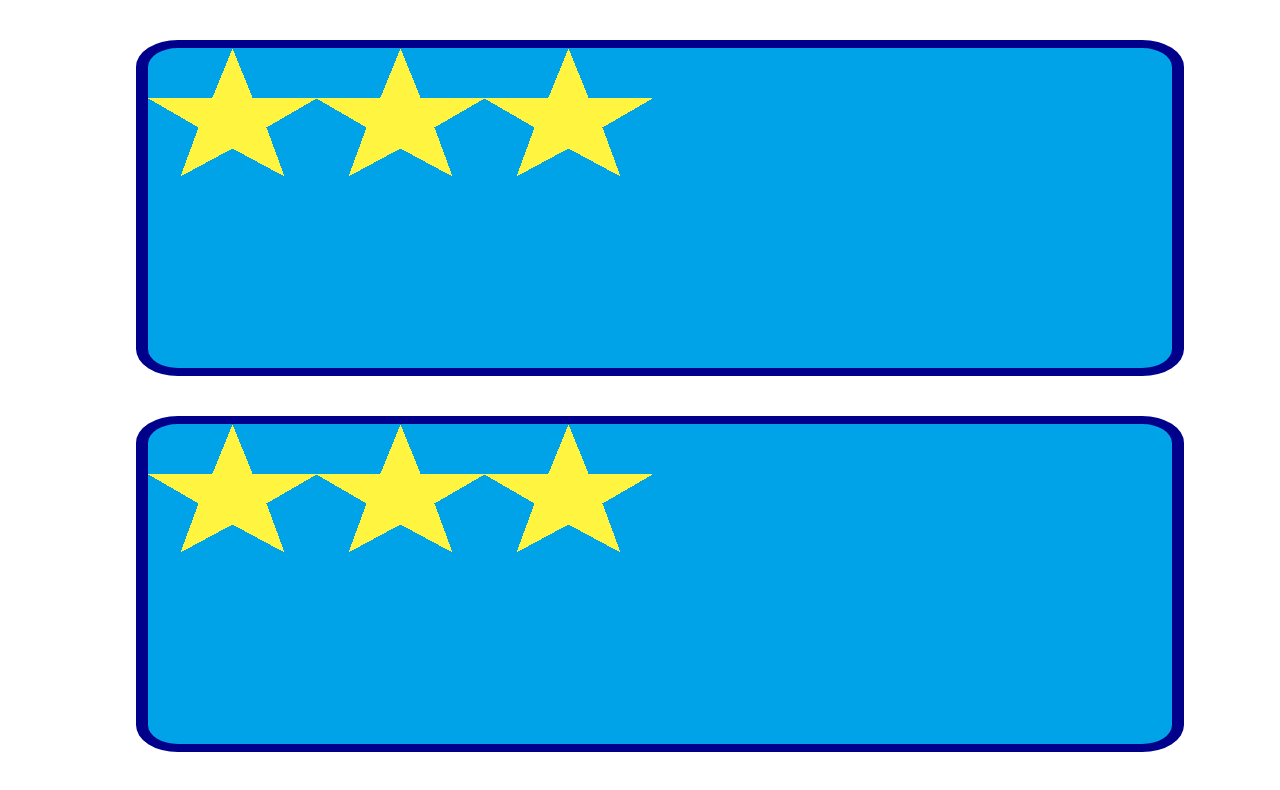
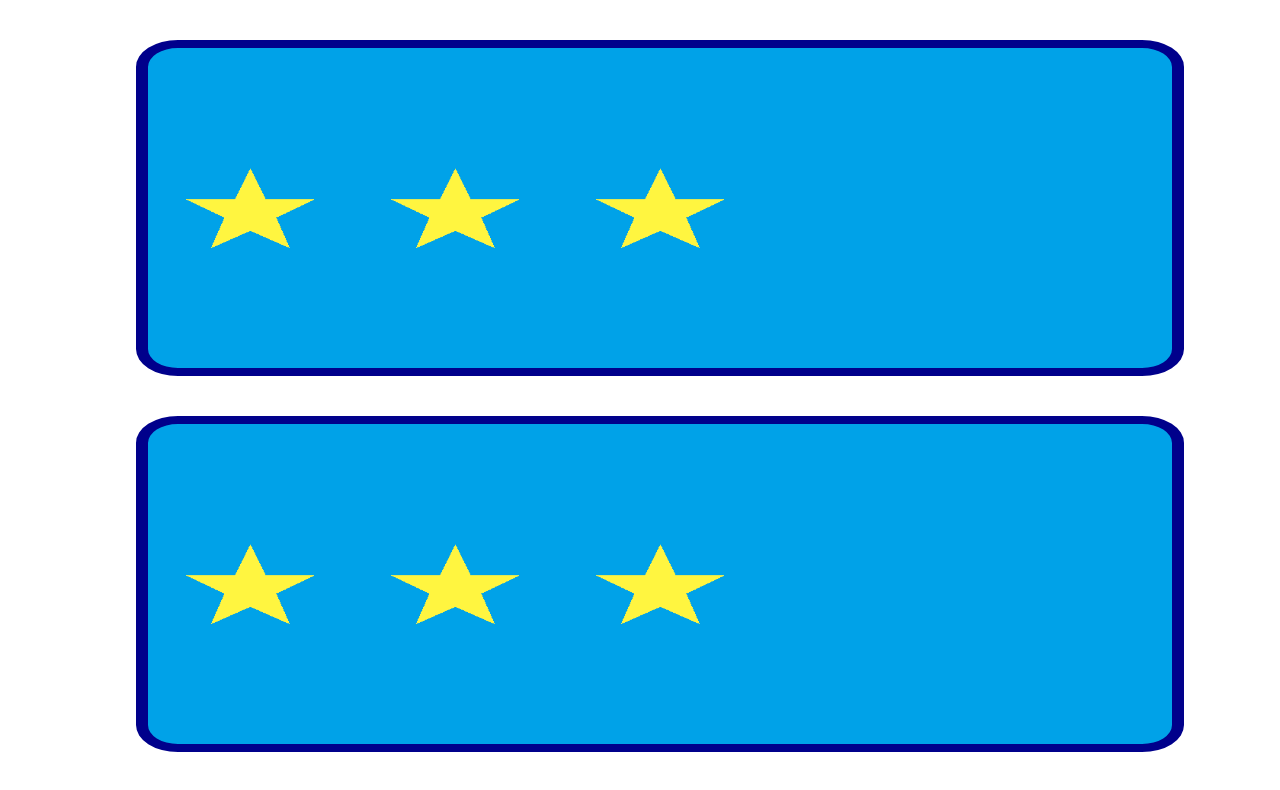
Before and after one commit to lwarnock/PuzzleBoard, an Angular app in the folder PuzzleBoard-App/: page / in a window 1280 px wide. Shown: the top 790 px of the page. Built offline with nearby package versions, Linux system fonts and the light colour scheme.

Commit message:
Ammended the issues regarding spacing of items. Items now align vertically in the centre of the board and space out horizontally based on a calculated distance. This also works with window resizing.

```diff
--- a/PuzzleBoard-App/src/app/item/item.component.css
+++ b/PuzzleBoard-App/src/app/item/item.component.css
@@ -1,7 +1,7 @@
 .Item {
     /* Size metrics - Will need media queries to generate as square elements to avoid stretching images*/
-    height: 2vh;
-    width: 2vw;
+    height: 10vh;
+    width: 10vw;
 
     /* Positioning data */
     float:left;
@@ -9,4 +9,9 @@
     /* Background image settings */
     background-repeat: no-repeat;
     background-size: cover;
+
+    padding-top: 15vh;
+
+    margin-left: 3vw;
+    margin-right:3vw;
 }
--- a/PuzzleBoard-App/src/app/item/item.component.html
+++ b/PuzzleBoard-App/src/app/item/item.component.html
@@ -1 +1 @@
-<img src="../../assets/Item.png" class="image" alt=""/>
+<img src="../../assets/Item.png" class="Item" alt="" cdkDrag/>
--- a/PuzzleBoard-App/src/app/item/item.component.ts
+++ b/PuzzleBoard-App/src/app/item/item.component.ts
@@ -14,14 +14,31 @@ import { PuzzleBoardComponent } from '../puzzle-board/puzzle-board.component';
  */
 export class ItemComponent implements OnInit {
 
+  private distance: number = 0
+
   constructor() {
 
-   }
+  }
 
   ngOnInit(): void {
 
   }
 
-  public value: number = Math.floor(Math.random() * 10)
+  public spacingParameter(distance: number)
+  {
+    this.distance = distance
+  }
 
+  public calcDistance()
+  {
+    let boardWidth = 80
+    let itemWidth = 10
+    let dist = 0
+
+
+    dist = (80 - (10 * 5)) / (5 + 1)
+
+    console.info(dist)
+    return dist/2
+  }
 }
--- a/PuzzleBoard-App/src/app/puzzle-board/puzzle-board.component.css
+++ b/PuzzleBoard-App/src/app/puzzle-board/puzzle-board.component.css
@@ -21,6 +21,8 @@
     overflow: hidden;
     background-image: url("../../assets/Board.png");
     background-size: cover;
+
+    text-align: justify;
 }
 
 .dragElement {
--- a/PuzzleBoard-App/src/app/puzzle-board/puzzle-board.component.html
+++ b/PuzzleBoard-App/src/app/puzzle-board/puzzle-board.component.html
@@ -4,7 +4,5 @@
     cdkDropListOrientation="horizontal"
     class=puzzleBoard
     (cdkDropListDropped) ="drop($event)" >
-    <!-- <app-item ></app-item> -->
-    <!-- <img src="../../assets/Item.png" class="image" alt="" cdkDrag *ngFor="let item of [].constructor(heldItems);"/> -->
-    <app-item *ngFor="let i of items" cdkDrag></app-item>
+    <app-item #item *ngFor="let i of items"></app-item>
 </div>
--- a/PuzzleBoard-App/src/app/puzzle-board/puzzle-board.component.ts
+++ b/PuzzleBoard-App/src/app/puzzle-board/puzzle-board.component.ts
@@ -27,26 +27,26 @@ export class PuzzleBoardComponent implements OnInit {
 
   ngOnInit(): void {
     for(let i = 0; i < this.heldItems; i++)
+    {
+      //Filling array with duds, will remove once actual objects are generated. Wanting this system to run on heldItems but looking for a way to update this accurately
       this.items.push(new ItemComponent)
+      this.items[i].spacingParameter(this.maxHeldItems)
+    }
+
   }
 
+  @ViewChildren(ItemComponent) query!: QueryList<ItemComponent>;
 
-  // drop(event: CdkDragDrop<any>) {
+  ngAfterViewInit(): void {
 
+    while(this.items.length > 0)
+      this.items.pop()
 
-  //   if (event.previousContainer === event.container)
-  //   {
-  //     moveItemInArray(event.container.data, event.previousIndex, event.currentIndex);
-  //     console.log(event.container)
-  //   }
-  //   else
-  //   {
-  //     transferArrayItem(event.previousContainer.data,
-  //                       event.container.data,
-  //                       event.previousIndex,
-  //                       event.currentIndex);
-  //   }
-  // }
+    this.query.forEach(element => {
+      this.items.push(element)
+    });
+  }
+
 
   colour = [
     'red',
```
